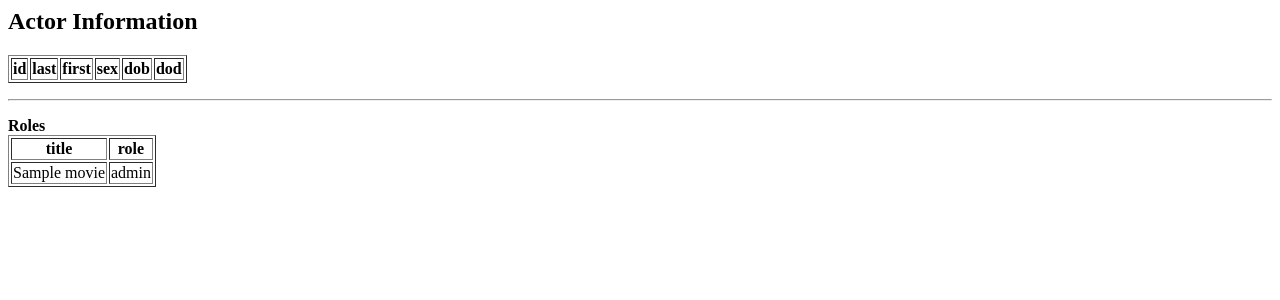
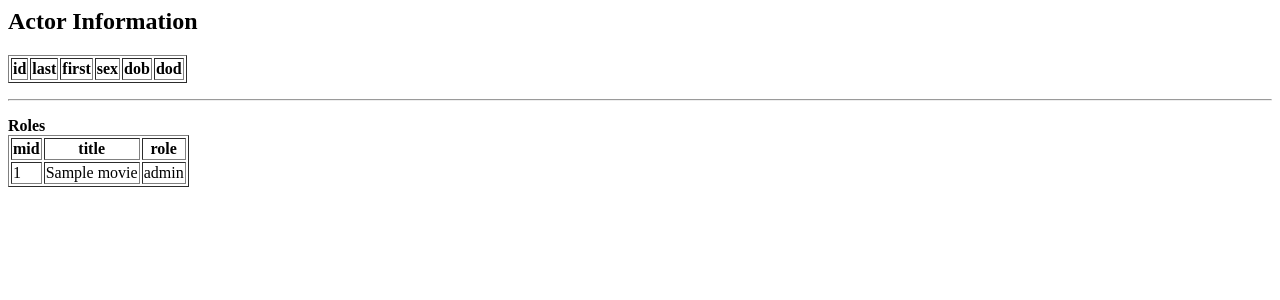
Before and after one commit to belentanaka/CS143-Project1, a PHP site: page /page-browse-actor.php?id=1 in a window 1280 px wide. Shown: the top 300 px of the page. Run offline with PHP 8.4, Linux system fonts and the light colour scheme; tables that the repository leaves empty hold one stand-in row (values such as "Sample post"); lists and menus that the app fills with data are empty.

Commit message:
Fixed little thi

```diff
--- a/1B/www/page-browse-actor.php
+++ b/1B/www/page-browse-actor.php
@@ -34,7 +34,7 @@
 <p><b>Roles</b><br />
 <?php
   $id = $_GET["id"];
-  $query = "SELECT Movie.title, MovieActor.role
+  $query = "SELECT MovieActor.mid,Movie.title, MovieActor.role
 			FROM Movie,MovieActor
 			WHERE Movie.id = MovieActor.mid AND MovieActor.aid = ".$id.";";
 
```
